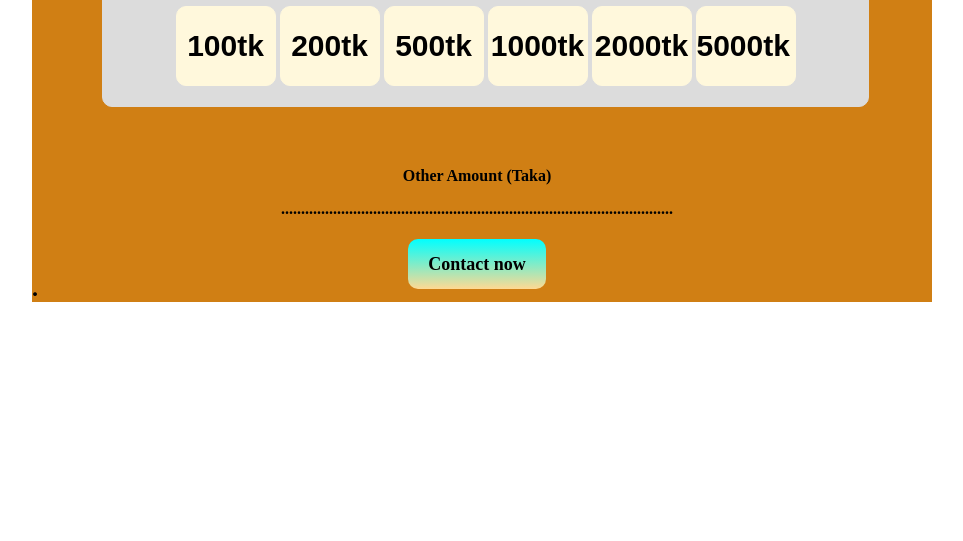
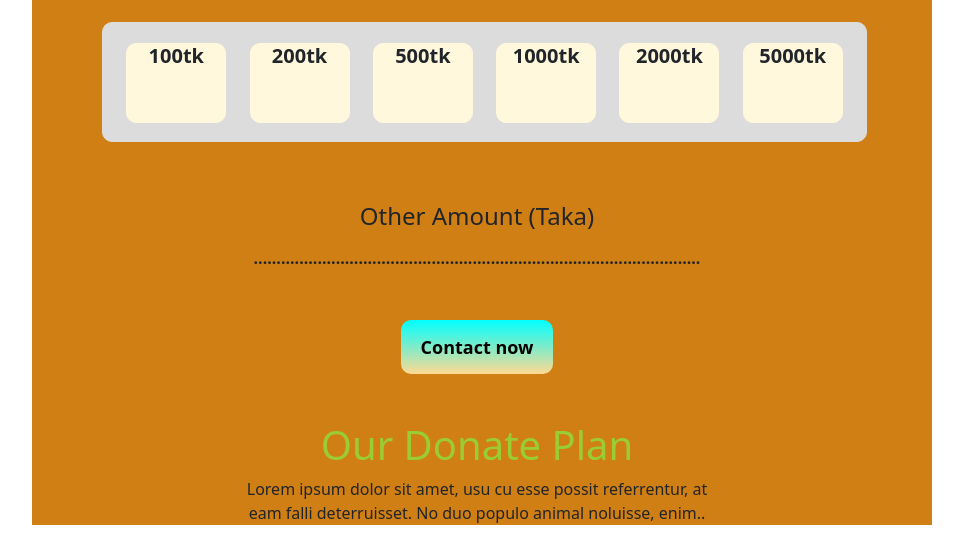
Before and after one commit to dinislamgazi4/2---2022-bonna, a plain HTML site: page index.html in a window 1280 px wide. Shown: the part 698-1239 px from the top of the page, without its empty margins (158-1121 px from the left). Before the commit the page ends 1000 px from the top, so only its background shows below. Drawn offline with nearby package versions, Linux system fonts and the light colour scheme.

Commit message:
our plan

```diff
--- a/index.html
+++ b/index.html
@@ -5,6 +5,7 @@
     <meta http-equiv="X-UA-Compatible" content="IE=edge">
     <meta name="viewport" content="width=device-width, initial-scale=1.0">
     <title>2022 BONNA </title>
+    <link rel="stylesheet" href="https://cdn.jsdelivr.net/npm/bootstrap@5.3.0-alpha1/dist/css/bootstrap.min.css">
     <link rel="stylesheet" href="style.css">
 </head>
 <body>
@@ -28,13 +29,23 @@
 
        <section class="calo ">
         <div>
+            <div class="d-flex justify-content-evenly" >
+                <h1 class="taka">100tk</h1>
+                <h1 class="taka">200tk</h1>
+                <h1 class="taka">500tk</h1>
+                <h1 class="taka">1000tk</h1>
+                <h1 class="taka">2000tk</h1>
+                <h1 class="taka">5000tk</h1>
+            </div>
+            </div>
+            <!-- </div>
             <input type="button" class="taka" value="100tk">
             <input type="button" class="taka" value="200tk">
             <input type="button" class="taka" value="500tk">
             <input type="button" class="taka" value="1000tk">
             <input type="button" class="taka" value="2000tk">
             <input type="button" class="taka" value="5000tk  ">
-          </div>
+          </div> -->
     </section>
 
        <section>
@@ -46,8 +57,15 @@
        </section>
 
        <section>
-         <h1>.</h1>
+        <div class="donate-plan">
+            <h2>Our Donate Plan</h2>
+            <p>Lorem ipsum dolor sit amet, usu cu esse possit referrentur, at eam falli deterruisset. No duo populo animal noluisse, enim..</p>
+        </div>
    </section>
+
+
+
+
 
     </main>
 
--- a/style.css
+++ b/style.css
@@ -71,7 +71,7 @@ main{
     margin-left: 210px;
     width: 470px;
 }
-.donate h2{
+.donate h2 {
     font-size: 40px;
 }
 .donate p{
@@ -88,7 +88,6 @@ main{
     height: 120px;
     max-width: 85%;
     margin-left: 70px;
-
 }
 .taka{
     width: 100px;
@@ -96,14 +95,15 @@ main{
     border: 1px solid cornsilk;
     border-radius: 10px;
     background-color: cornsilk;
-    font-size: 30px;
-    font-weight: 700;
+    font-size: 20px;
+    font-weight: 900;
     margin-top: 20px;
-    gap: 10px;
 
 }
+
 .taka:hover{
     background-color: aqua;
+    border: 1px solid black;
 }
 
 .next{
@@ -118,3 +118,13 @@ main{
 .next:hover{
         background-image: linear-gradient(cornsilk, yellow);
 }
+.donate-plan{
+    text-align: center;
+    margin-top: 60px;
+    margin-left: 210px;
+    width: 470px;
+}
+.donate-plan h2{
+    font-size: 40px;
+    color: yellowgreen;
+}
```
